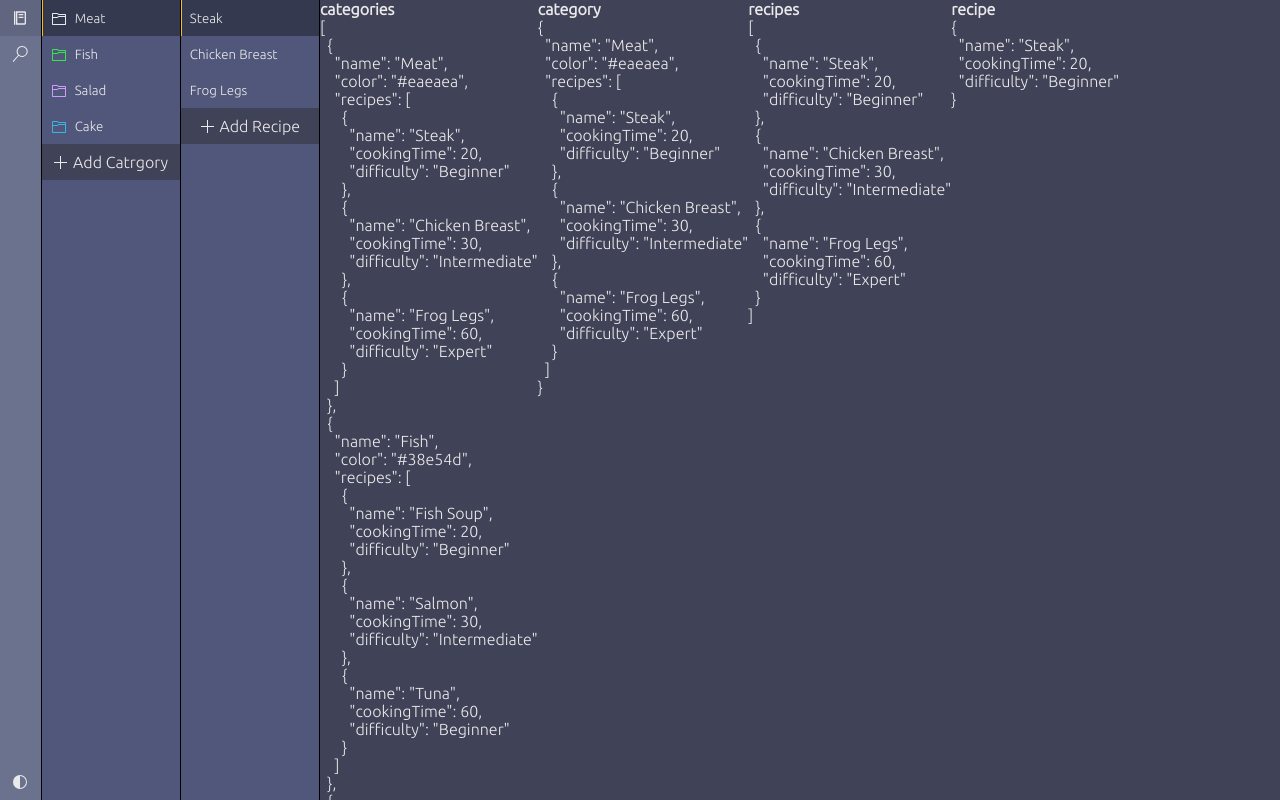
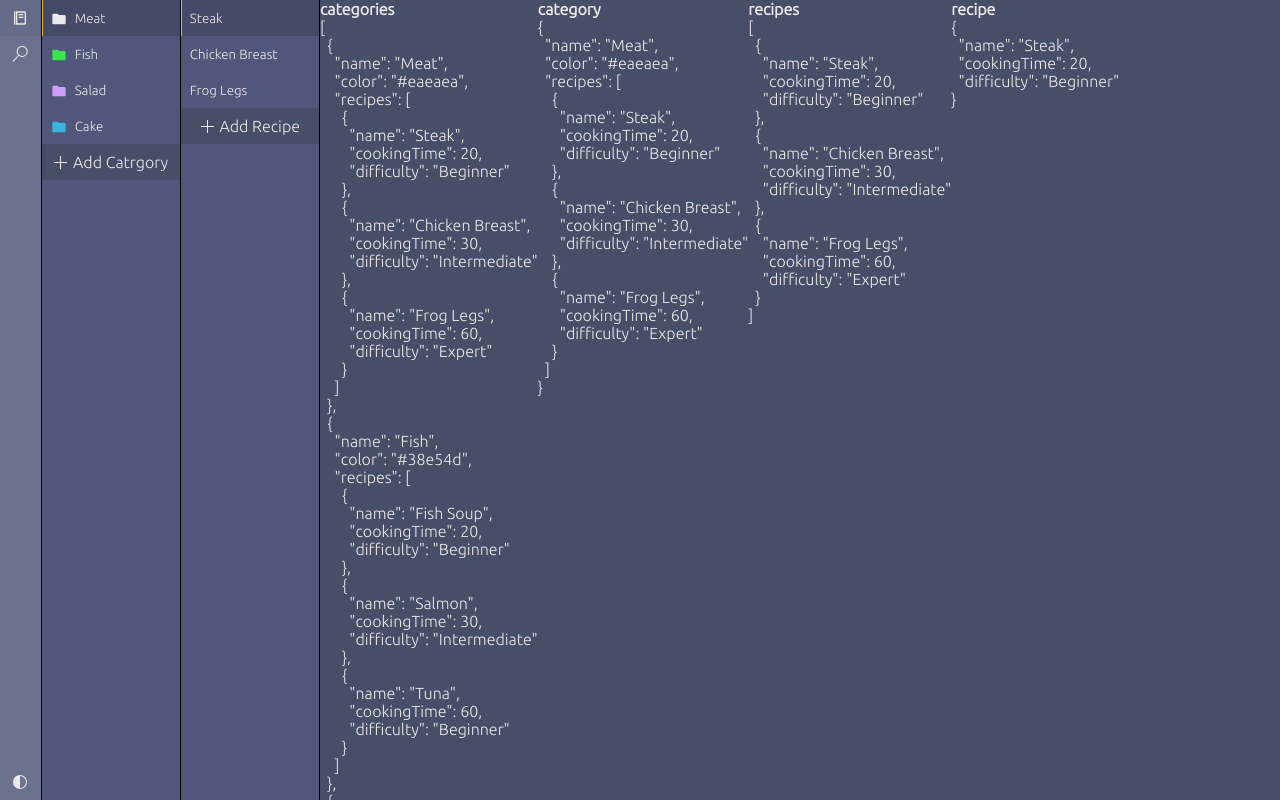
Before and after one commit to Vojka93/cooker-app, a React (Create React App) app in the folder frontend/: page / in a window 1280 px wide. Shown: the top 800 px of the page. Built offline with nearby package versions, Linux system fonts and the light colour scheme.

Commit message:
app theme

```diff
--- a/frontend/src/App.js
+++ b/frontend/src/App.js
@@ -5,6 +5,7 @@ import Modal from './components/modal/AddModal'
 import Section from './components/section/Section'
 // style
 import { VscAdd, VscFolder } from 'react-icons/vsc'
+import { MdFolder } from 'react-icons/md'
 import Menu from './components/menu/Menu'
 import Search from './components/search/Search'
 import EditModal from './components/modal/EditModal'
@@ -31,7 +32,7 @@ function App() {
   const [recipes, setRecipes] = useState(categories[0]?.recipes)
   const [recipe, setRecipe] = useState({})
 
-  const { bgTertiary, bgPrimary, textPrimary } = useTheme()
+  const { bgTertiary, bgPrimary, textPrimary, bgSecondary } = useTheme()
 
   // menu
   const [menuItemSelected, setMenuItemSelected] = useState('Library')
@@ -214,7 +215,7 @@ function App() {
                     name={category.name}
                     selected={selectedCategory}
                     setSelected={setSelectedCategory}
-                    icon={<VscFolder />}
+                    icon={<MdFolder />}
                     color={category.color}
                     editModal={editModal}
                     setEditModal={setEditModal}
@@ -232,6 +233,7 @@ function App() {
                         title: 'Add Category',
                       })
                     }
+                    style={{ backgroundColor: bgSecondary, color: textPrimary }}
                   >
                     <VscAdd /> Add Catrgory
                   </button>
@@ -260,6 +262,7 @@ function App() {
                         title: 'Add Recipe',
                       })
                     }
+                    style={{ backgroundColor: bgSecondary, color: textPrimary }}
                   >
                     <VscAdd /> Add Recipe
                   </button>
@@ -280,7 +283,7 @@ function App() {
         <div
           className='right'
           style={{
-            backgroundColor: bgPrimary,
+            backgroundColor: bgSecondary,
             color: textPrimary,
             display: 'flex',
           }}
--- a/frontend/src/components/menu/Menu.js
+++ b/frontend/src/components/menu/Menu.js
@@ -8,6 +8,7 @@ const darkColors = {
   textPrimary: '#eaeaea',
   bgQuaternary: '#6b728e',
   bgTertiary: '#50577a',
+  bgSecondary: '#474e68',
   bgPrimary: '#404258',
   inputBorder: 'none',
 }
@@ -16,6 +17,7 @@ const lightColors = {
   textPrimary: '#000000',
   bgQuaternary: '#F3F2F1',
   bgTertiary: '#FAF9F8',
+  bgSecondary: '#F3F2F1',
   bgPrimary: '#FFFFFF',
   inputBorder: '1px solid black',
 }
--- a/frontend/src/components/modal/AddModal.js
+++ b/frontend/src/components/modal/AddModal.js
@@ -28,7 +28,8 @@ export default function AddModal({
   category,
   setCategory,
 }) {
-  const { bgQuaternary, textPrimary, inputBorder, bgTertiary } = useTheme()
+  const { bgQuaternary, textPrimary, inputBorder, bgTertiary, bgSecondary } =
+    useTheme()
   const inputRef = useRef(null)
 
   useEffect(() => {
@@ -154,12 +155,23 @@ export default function AddModal({
               setAddModal({ ...addModal, input: e.target.value })
             }
             onKeyDown={handleKeyDown}
-            style={{ backgroundColor: bgQuaternary, border: inputBorder, color: textPrimary }}
+            style={{
+              backgroundColor: bgQuaternary,
+              border: inputBorder,
+              color: textPrimary,
+            }}
           />
         </div>
 
         <div className='modal-footer'>
-          <button onClick={() => setAddModal({ ...addModal, isOpen: false })}>
+          <button
+            onClick={() => setAddModal({ ...addModal, isOpen: false })}
+            style={{
+              backgroundColor: bgSecondary,
+              color: textPrimary,
+              border: inputBorder,
+            }}
+          >
             Close
           </button>
           <button onClick={handleAdd}>Add</button>
--- a/frontend/src/components/modal/DeleteModal.js
+++ b/frontend/src/components/modal/DeleteModal.js
@@ -11,7 +11,8 @@ export default function DeleteModal({
   handleDeleteCategory,
   handleDeleteRecipe,
 }) {
-  const { bgQuaternary } = useTheme()
+  const { bgQuaternary, bgSecondary, textPrimary, bgTertiary, inputBorder } =
+    useTheme()
 
   const handleDelete = () => {
     if (deleteModal.name === 'delete-category') {
@@ -27,20 +28,27 @@ export default function DeleteModal({
 
   return (
     <div className='modal-wrapper'>
-      <div className='modal'>
-        <div className='modal-header'>
+      <div className='modal' style={{ backgroundColor: bgTertiary }}>
+        <div className='modal-header' style={{ color: textPrimary }}>
           <div className='modal-title'>
             <h5>{deleteModal.title}</h5>
           </div>
           <button
             onClick={() => setDeleteModal({ ...deleteModal, isOpen: false })}
           >
-            <VscChromeClose />
+            <VscChromeClose style={{ color: textPrimary }} />
           </button>
         </div>
 
         <div className='modal-body'>
-          <div className='message' style={{ backgroundColor: bgQuaternary }}>
+          <div
+            className='message'
+            style={{
+              backgroundColor: bgQuaternary,
+              border: inputBorder,
+              color: textPrimary,
+            }}
+          >
             Delete "
             {deleteModal.name === 'delete-category'
               ? selectedCategory
@@ -52,6 +60,11 @@ export default function DeleteModal({
         <div className='modal-footer'>
           <button
             onClick={() => setDeleteModal({ ...deleteModal, isOpen: false })}
+            style={{
+              backgroundColor: bgSecondary,
+              color: textPrimary,
+              border: inputBorder,
+            }}
           >
             Close
           </button>
--- a/frontend/src/components/modal/EditModal.js
+++ b/frontend/src/components/modal/EditModal.js
@@ -1,7 +1,8 @@
 import { useEffect, useRef, useState } from 'react'
 // style
 import './modal.scss'
-import { VscChromeClose, VscFolder } from 'react-icons/vsc'
+import { VscChromeClose } from 'react-icons/vsc'
+import { MdFolder } from 'react-icons/md'
 
 import { folderColors } from '../../data/data'
 import useTheme from '../../hooks/useTheme'
@@ -17,7 +18,8 @@ export default function EditModal({
   setSelectedRecipe,
   category,
 }) {
-  const { bgQuaternary } = useTheme()
+  const { bgQuaternary, textPrimary, inputBorder, bgTertiary, bgSecondary } =
+    useTheme()
 
   const [inputText, setInputText] = useState(
     editModal.name === 'edit-category' ? selectedCategory : selectedRecipe
@@ -69,13 +71,13 @@ export default function EditModal({
 
   return (
     <div className='modal-wrapper'>
-      <div className='modal'>
-        <div className='modal-header'>
+      <div className='modal' style={{ backgroundColor: bgTertiary }}>
+        <div className='modal-header' style={{ color: textPrimary }}>
           <div className='modal-title'>
             <h5>{editModal.title}</h5>
           </div>
           <button onClick={() => setEditModal({ ...editModal, isOpen: false })}>
-            <VscChromeClose />
+            <VscChromeClose style={{ color: textPrimary }} />
           </button>
         </div>
 
@@ -86,13 +88,17 @@ export default function EditModal({
             value={inputText}
             onChange={handleChange}
             onKeyDown={handleKeyDown}
-            style={{ backgroundColor: bgQuaternary }}
+            style={{
+              backgroundColor: bgQuaternary,
+              border: inputBorder,
+              color: textPrimary,
+            }}
           />
 
           {editModal.name === 'edit-category' && (
             <div className='select-color'>
               <div className='icon' style={{ color: folderColor }}>
-                <VscFolder />
+                <MdFolder />
               </div>
               <div className='colors'>
                 {folderColors.map((color) => (
@@ -112,7 +118,14 @@ export default function EditModal({
         </div>
 
         <div className='modal-footer'>
-          <button onClick={() => setEditModal({ ...editModal, isOpen: false })}>
+          <button
+            onClick={() => setEditModal({ ...editModal, isOpen: false })}
+            style={{
+              backgroundColor: bgSecondary,
+              color: textPrimary,
+              border: inputBorder,
+            }}
+          >
             Close
           </button>
           <button onClick={handleEdit}>Save</button>
--- a/frontend/src/components/search/Search.js
+++ b/frontend/src/components/search/Search.js
@@ -1,6 +1,7 @@
 import { useEffect, useRef, useState } from 'react'
 import './search.scss'
 import { VscFolder, VscFile } from 'react-icons/vsc'
+import { MdFolder } from "react-icons/md";
 import useTheme from '../../hooks/useTheme'
 
 export default function Search({
@@ -101,7 +102,7 @@ export default function Search({
                     className='filtered-item-left'
                     style={{ color: element.color }}
                   >
-                    <VscFolder />
+                    <MdFolder />
                   </div>
                   <div className='filtered-item-right'>
                     <div className='right-title'>{element.name}</div>
--- a/frontend/src/components/section/Section.js
+++ b/frontend/src/components/section/Section.js
@@ -48,7 +48,13 @@ export default function Section({
         </div>
       )}
       <div className='section-input'>
-        <input type='text' value={inputText} disabled={true} ref={inputRef} style={{color: textPrimary}} />
+        <input
+          type='text'
+          value={inputText}
+          disabled={true}
+          ref={inputRef}
+          style={{ color: textPrimary }}
+        />
       </div>
       <div className='section-buttons'>
         {isShown && (
@@ -73,6 +79,7 @@ export default function Section({
                 ref: editIconRef.current,
               })
             }
+            style={{ color: textPrimary }}
           >
             <VscEdit />
           </button>
@@ -100,6 +107,7 @@ export default function Section({
                 ref: deleteIconRef.current,
               })
             }
+            style={{ color: textPrimary }}
           >
             <VscTrash />
           </button>
--- a/frontend/src/components/section/Section.scss
+++ b/frontend/src/components/section/Section.scss
@@ -23,7 +23,8 @@
       width: 100%;
       border: none;
       background-color: transparent;
-      color: $text-primary;
+      // color: $text-primary;
+      text-decoration: none;
 
       &:focus {
         outline: none;
@@ -53,7 +54,7 @@
       svg {
         display: inline-block;
         vertical-align: middle;
-        color: $text-primary;
+        // color: $text-primary;
 
         &:hover {
           cursor: pointer;
--- a/frontend/src/context/ThemeContext.js
+++ b/frontend/src/context/ThemeContext.js
@@ -24,7 +24,7 @@ export function ThemeProvider({ children }) {
     bgSecondary: '#474e68',
     bgTertiary: '#50577a',
     bgQuaternary: '#6b728e',
-    inputBorder: 'none'
+    inputBorder: 'none',
   })
 
   const setDark = (colors) => {
--- a/frontend/src/style/variables.scss
+++ b/frontend/src/style/variables.scss
@@ -10,5 +10,5 @@ $text-primary: #eaeaea;
 $text-secondary: invert($text-primary);
 
 // effects colors
-$selected: rgb(0, 0, 0, 0.35);
-$hover: rgb(0, 0, 0, 0.1);
+$selected: rgb(0, 0, 0, 0.15);
+$hover: rgb(0, 0, 0, 0.05);
```
